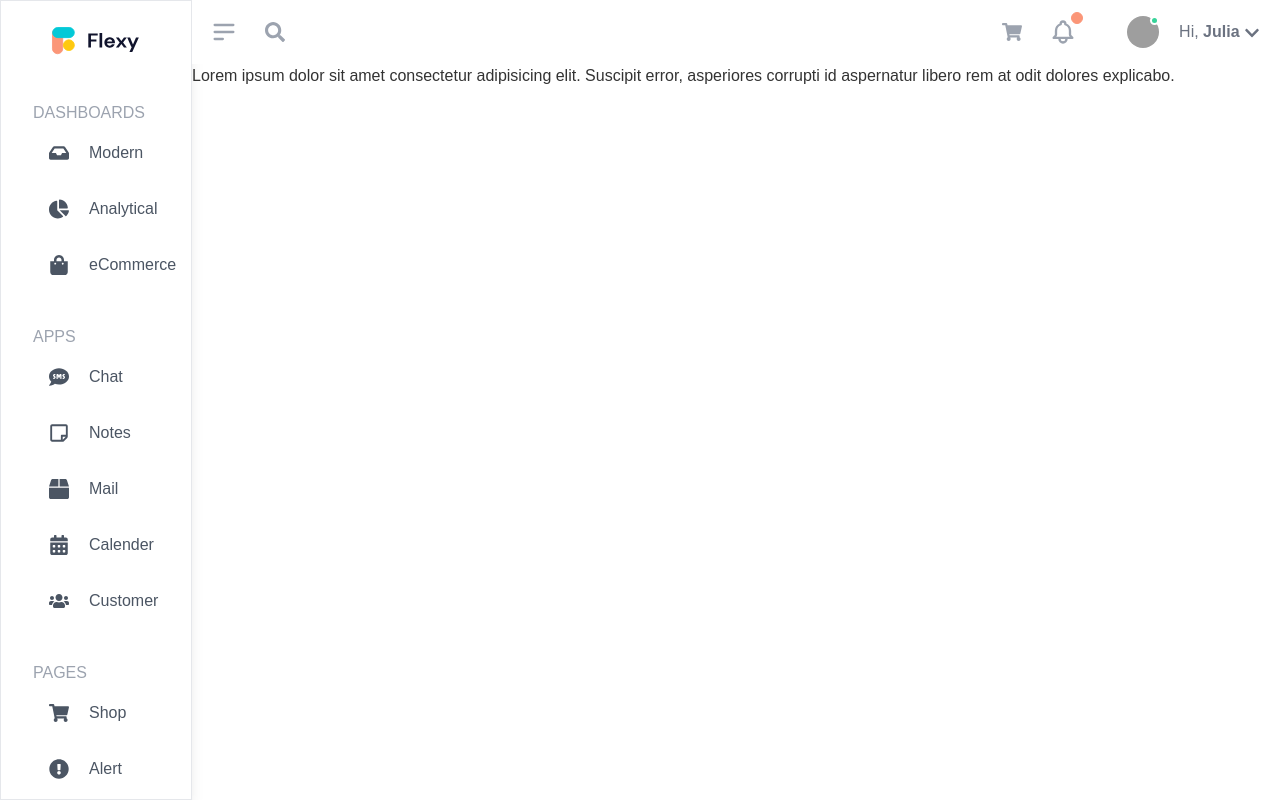
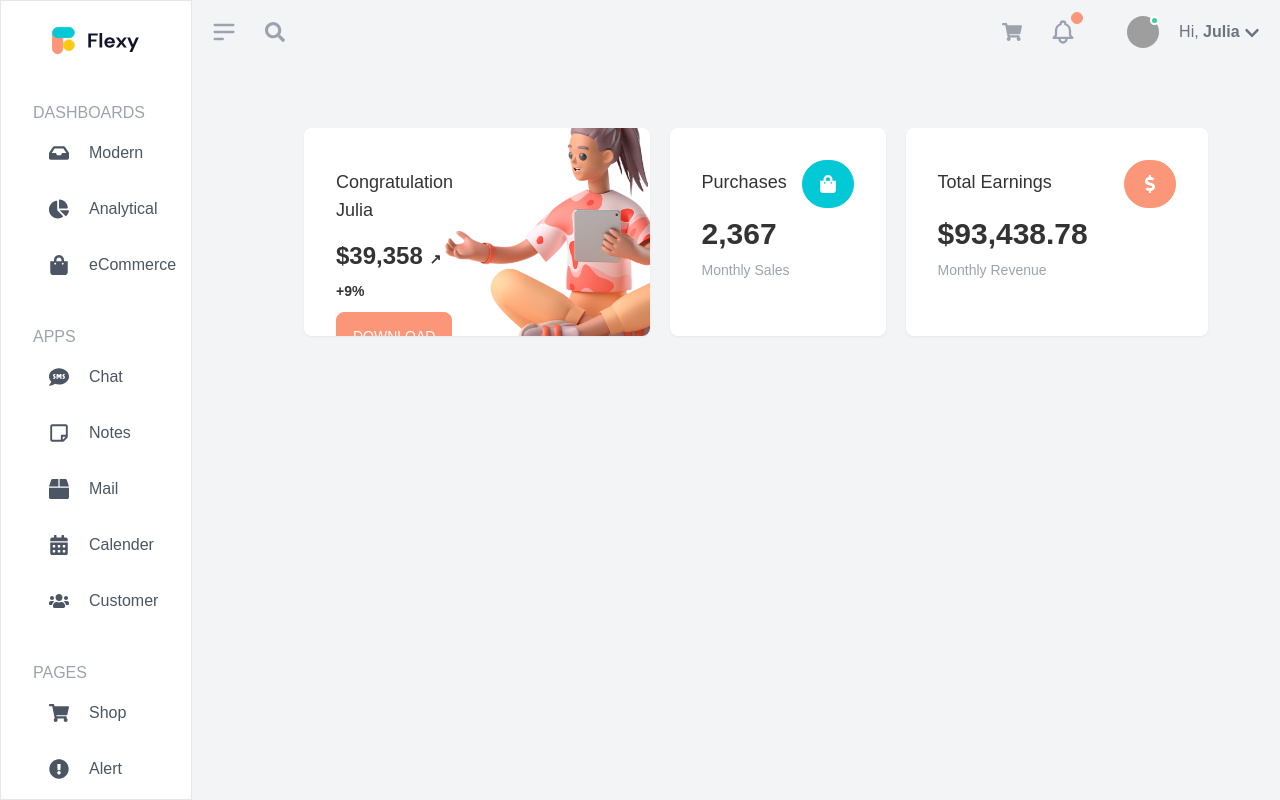
Before and after one commit to Alapottra-troj1n/analytical-dashboard-react, a React (Create React App) app: page / in a window 1280 px wide. Built offline with nearby package versions, Linux system fonts and the light colour scheme; grey boxes are pictures that could not be loaded.

Commit message:
added first section

```diff
--- a/src/App.js
+++ b/src/App.js
@@ -10,7 +10,7 @@ function App() {
     <div className="App">
       <div className="grid grid-cols-[15%,85%]">
         <Sidebar />
-        <div>
+        <div className="bg-gray-100 h-screen">
           <Navbar />
           <Routes>
             <Route path='/' element={<Modern></Modern>}></Route>
--- a/src/components/Modern.jsx
+++ b/src/components/Modern.jsx
@@ -1,9 +1,44 @@
 import React from 'react';
+import girl from '../assets/welcome-bg2-2x-svg.e15f0c3a.svg'
+import { FaShoppingBag,FaDollarSign } from 'react-icons/fa';
 
 const Modern = () => {
     return (
-        <div>
-           <h2>Lorem ipsum dolor sit amet consectetur adipisicing elit. Suscipit error, asperiores corrupti id aspernatur libero rem at odit dolores explicabo.</h2>
+        <div className="container mx-auto">
+            <div>
+                <div className="grid grid-cols-[40%,25%,35%] px-28 mt-16 items-center gap-5">
+                    <div className="w-full flex justify-between bg-white overflow-hidden h-52 rounded-lg drop-shadow-sm" >
+                        <div className="p-8">
+                            <h2 className="font-medium my-2 text-lg" >Congratulation Julia</h2>
+                            <h2 className='text-2xl font-semibold py-2' >$39,358 <span className="text-sm">↗︎ +9%</span>  </h2>
+                            <button className="btn btn-primary text-white font-light">Download</button>
+                        </div>
+                        <img src={girl} alt="" className="scale-150 mt-7" />
+                    </div>
+                    <div className="w-full flex justify-between bg-white overflow-hidden h-52 rounded-lg p-8 drop-shadow-sm" >
+                        <div className="">
+                            <h2 className="font-medium my-2 text-lg" >Purchases</h2>
+                            <h2 className="font-semibold mt-5 my-2 text-3xl" >2,367</h2>
+                            <h2 className="font-normal my-2 text-sm text-gray-400" >Monthly Sales</h2>
+                        </div>
+                        <div>
+                            <button class='btn btn-secondary rounded-full' ><FaShoppingBag className="text-white text-lg" /></button>
+                        </div>
+                    </div>
+                    <div className="w-full flex justify-between bg-white overflow-hidden h-52 rounded-lg p-8 drop-shadow-sm" >
+                        <div className="">
+                            <h2 className="font-medium my-2 text-lg" >Total Earnings</h2>
+                            <h2 className="font-semibold mt-5 my-2 text-3xl" >$93,438.78</h2>
+                            <h2 className="font-normal my-2 text-sm text-gray-400" >Monthly Revenue</h2>
+                        </div>
+                        <div>
+                            <button class='btn btn-primary rounded-full' ><FaDollarSign className="text-white text-lg" /></button>
+                        </div>
+                    </div>
+
+                </div>
+
+            </div>
         </div>
     );
 };
--- a/src/components/Navbar.jsx
+++ b/src/components/Navbar.jsx
@@ -5,7 +5,7 @@ import { FaSearch, FaShoppingCart,FaChevronDown } from 'react-icons/fa';
 const Navbar = () => {
     return (
         <div>
-            <div className="navbar bg-base-100">
+            <div className="navbar bg-gray-100">
                 <div className="navbar-start  ">
                     <div className="dropdown">
 
```
Also changed, not shown: src/assets/welcome-bg2-2x-svg.e15f0c3a.svg (added).
